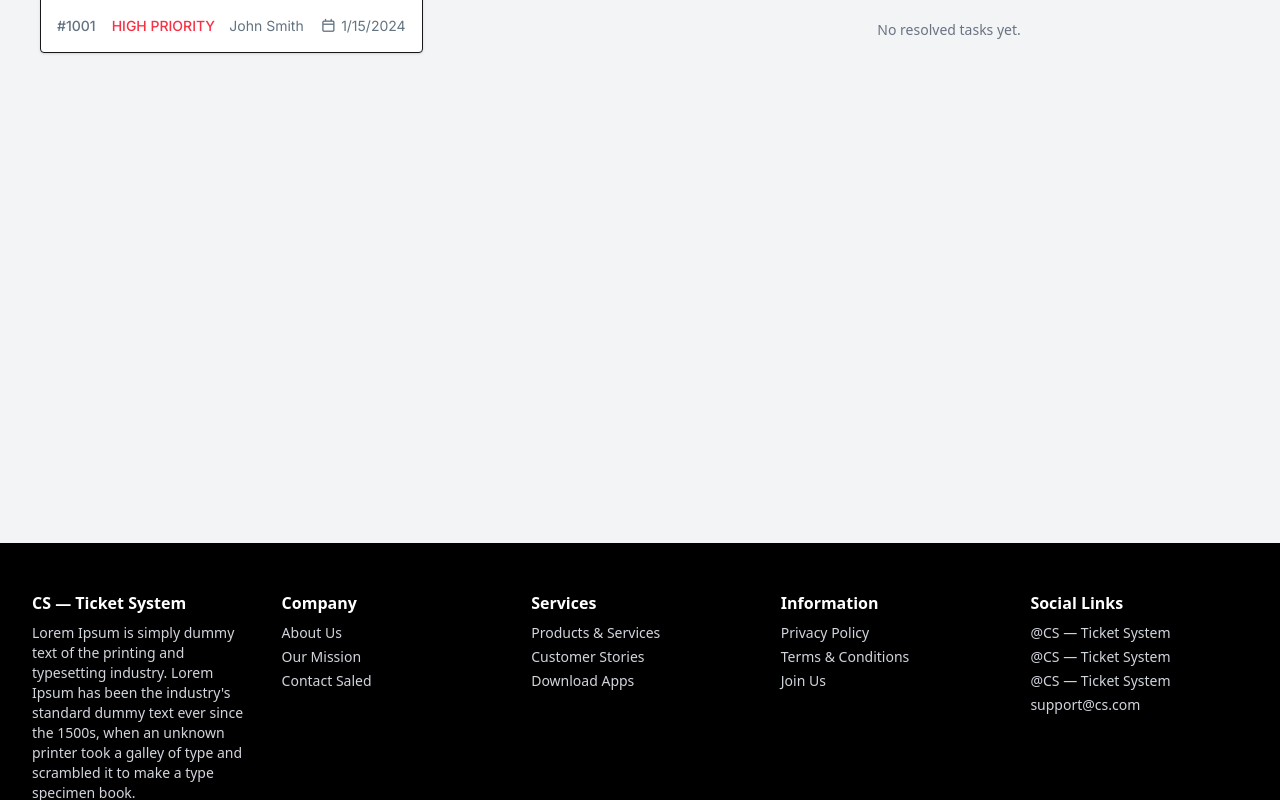
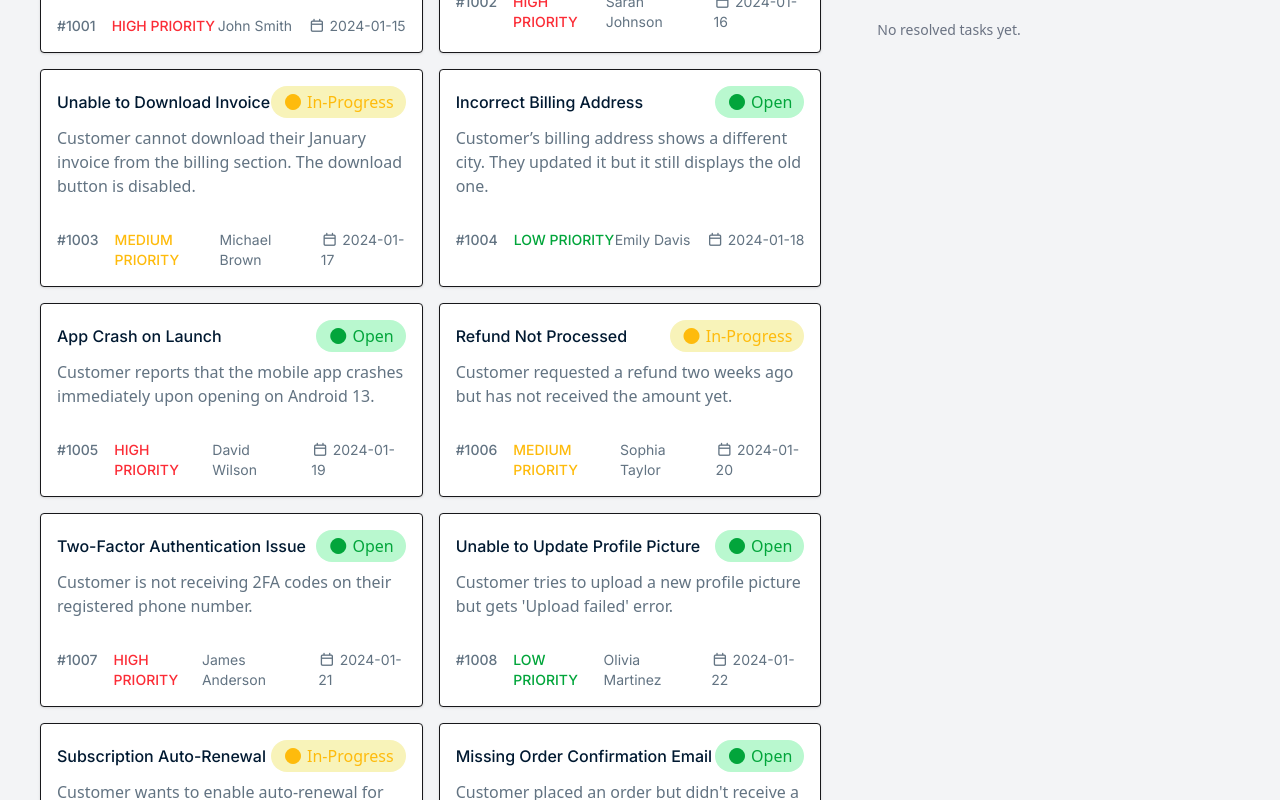
Before and after one commit to azmir-abdulla/Assignment07-Customer-Support-Zone-, a React (Vite) app: page / in a window 1280 px wide. Shown: the part 660-1460 px from the top of the page. Built offline with nearby package versions, Linux system fonts and the light colour scheme.

Commit message:
tickets json data to tickets upload

```diff
--- /dev/null
+++ b/public/tickets.json
@@ -0,0 +1,92 @@
+[
+  {
+    "id": "#1001",
+    "title": "Login Issues - Can't Access Account",
+    "description": "Customer is unable to log in to their account. They've tried resetting their password multiple times but still...",
+    "customer": "John Smith",
+    "priority": "HIGH PRIORITY",
+    "status": "Open",
+    "createdAt": "2024-01-15"
+  },
+  {
+    "id": "#1002",
+    "title": "Payment Failed - Card Declined",
+    "description": "Customer attempted to pay using Visa ending 1234 but the payment keeps failing despite sufficient balance.",
+    "customer": "Sarah Johnson",
+    "priority": "HIGH PRIORITY",
+    "status": "Open",
+    "createdAt": "2024-01-16"
+  },
+  {
+    "id": "#1003",
+    "title": "Unable to Download Invoice",
+    "description": "Customer cannot download their January invoice from the billing section. The download button is disabled.",
+    "customer": "Michael Brown",
+    "priority": "MEDIUM PRIORITY",
+    "status": "In-Progress",
+    "createdAt": "2024-01-17"
+  },
+  {
+    "id": "#1004",
+    "title": "Incorrect Billing Address",
+    "description": "Customer’s billing address shows a different city. They updated it but it still displays the old one.",
+    "customer": "Emily Davis",
+    "priority": "LOW PRIORITY",
+    "status": "Open",
+    "createdAt": "2024-01-18"
+  },
+  {
+    "id": "#1005",
+    "title": "App Crash on Launch",
+    "description": "Customer reports that the mobile app crashes immediately upon opening on Android 13.",
+    "customer": "David Wilson",
+    "priority": "HIGH PRIORITY",
+    "status": "Open",
+    "createdAt": "2024-01-19"
+  },
+  {
+    "id": "#1006",
+    "title": "Refund Not Processed",
+    "description": "Customer requested a refund two weeks ago but has not received the amount yet.",
+    "customer": "Sophia Taylor",
+    "priority": "MEDIUM PRIORITY",
+    "status": "In-Progress",
+    "createdAt": "2024-01-20"
+  },
+  {
+    "id": "#1007",
+    "title": "Two-Factor Authentication Issue",
+    "description": "Customer is not receiving 2FA codes on their registered phone number.",
+    "customer": "James Anderson",
+    "priority": "HIGH PRIORITY",
+    "status": "Open",
+    "createdAt": "2024-01-21"
+  },
+  {
+    "id": "#1008",
+    "title": "Unable to Update Profile Picture",
+    "description": "Customer tries to upload a new profile picture but gets 'Upload failed' error.",
+    "customer": "Olivia Martinez",
+    "priority": "LOW PRIORITY",
+    "status": "Open",
+    "createdAt": "2024-01-22"
+  },
+  {
+    "id": "#1009",
+    "title": "Subscription Auto-Renewal",
+    "description": "Customer wants to enable auto-renewal for their subscription but the toggle is disabled.",
+    "customer": "Liam Thomas",
+    "priority": "MEDIUM PRIORITY",
+    "status": "In-Progress",
+    "createdAt": "2024-01-17"
+  },
+  {
+    "id": "#1010",
+    "title": "Missing Order Confirmation Email",
+    "description": "Customer placed an order but didn't receive a confirmation email even though payment succeeded.",
+    "customer": "Isabella Garcia",
+    "priority": "MEDIUM PRIORITY",
+    "status": "Open",
+    "createdAt": "2024-01-24"
+  }
+]
--- a/src/App.jsx
+++ b/src/App.jsx
@@ -3,6 +3,11 @@
 import Footer from './components/Footer'
 import Cards from './components/Cards';
 import Tickets from './components/Tickets';
+import { Suspense } from 'react';
+
+const tickets = fetch('./tickets.json').then(res => res.json());
+
+
 function App() {
 
 
@@ -10,7 +15,13 @@
     <>
       <Navbar></Navbar>
       <Cards></Cards>
-      <Tickets></Tickets>
+
+
+      <Suspense fallback={<div className='text-center mt-20 text-2xl'>Tickets Are Loading...</div>}>
+        <Tickets tickets={tickets}></Tickets>
+      </Suspense>
+
+
       <Footer></Footer>
     </>
   )
--- a/src/Components/Footer.jsx
+++ b/src/Components/Footer.jsx
@@ -41,10 +41,14 @@
                     <div>
                         <h4 className="text-white font-semibold mb-2">Social Links</h4>
                         <ul className="space-y-1 text-sm">
-                            <li>@CS — Ticket System</li>
-                            <li>@CS — Ticket System</li>
-                            <li>@CS — Ticket System</li>
-                            <li>support@cs.com</li>
+                            <li><i className="fa-brands fa-x-twitter bg-white text-black text-lg px-1 py-1 rounded-[50px]"></i>
+                                @CS — Ticket System</li>
+                            <li><i className="fa-brands fa-linkedin-in bg-white text-black text-lg px-1 py-1 rounded-[50px]"></i>
+                                @CS — Ticket System</li>
+                            <li><i className="fa-brands fa-facebook-f bg-white text-black text-lg px-1 py-1 rounded-[50px]"></i>
+                                @CS — Ticket System</li>
+                            <li><i className="fa-regular fa-envelope bg-white text-black text-lg px-1 py-1 rounded-[50px]"></i>
+                                support@cs.com</li>
                         </ul>
                     </div>
                 </div>
--- a/src/Components/Tickets.jsx
+++ b/src/Components/Tickets.jsx
@@ -1,11 +1,21 @@
-import React from 'react';
+import React, { use } from 'react';
 import TaskStatus from './TaskStatus';
 import Container from './Container';
 
-const Tickets = () => {
+const Tickets = ({ tickets }) => {
+    const ticketsData = use(tickets);
+
     return (
 
+
+
         <Container>
+
+
+
+
+
+
             <div className="grid grid-cols-1 md:grid-cols-3 gap-6 p-6 bg-gray-100 min-h-screen">
 
 
@@ -16,24 +26,37 @@
 
                         <div className="grid grid-cols-1 sm:grid-cols-2 gap-4">
 
-                        <div className="p-4 border rounded-sm shadow-sm bg-white">
+
+
+                            {
+                                ticketsData.map((ticket) => {
+
+                                    return (
+                                        <div key={ticket.id} className="p-4 border rounded-sm shadow-sm bg-white">
                                             <div className='flex justify-between items-center mb-2'>
-                                <h3 className="inter-500 text-[#001931] tex-lg">Login Issues - Can't Access Account</h3>
-                                <span className='px-3 py-1 bg-[#B9F8CF] rounded-[50px] text-[#02A53B]'> <span className='fa-solid fa-circle'></span> Open</span>
+                                                <h3 className="inter-500 text-[#001931] tex-lg">{ticket.title}</h3>
+                                                <span className={`px-3 py-1  rounded-[50px]  ${ticket.status == "Open" ? " bg-[#B9F8CF] text-[#02A53B] " : "bg-[#F8F3B9] text-[#FEBB0C] "
+                                                    }`}> <span className='fa-solid fa-circle'></span> {ticket.status}</span>
                                             </div>
-                            <p className='text-[#627382] text-base'>Customer is unable to log in to their account. They've tried resetting their password multiple times but still...</p>
+                                            <p className='text-[#627382] text-base'>{ticket.description}</p>
                                             <div className='flex justify-between items-center mt-4 '>
-                                <div  className='flex gap-4 mt-4 '>
-                                    <p className="text-sm text-[#627382] inter-500">#1001</p>
-                                    <p className='text-[#F83044] text-sm inter-500'>HIGH PRIORITY</p>
+                                                <div className='flex gap-4 mt-4 '>
+                                                    <p className="text-sm text-[#627382] inter-500">{ticket.id}</p>
+                                                    <p className={` text-sm inter-500
+                                        ${ticket.priority == "HIGH PRIORITY" ? "text-red-500" : ticket.priority == "MEDIUM PRIORITY" ? "text-[#FEBB0C]" : "text-[#02A53B]"}`}>{ticket.priority}</p>
                                                 </div>
-                                <div  className='flex gap-4 mt-4 '>
-                                    <h4 className='text-[#627382] inter text-sm'>John Smith</h4>
-                                    <span className='text-[#627382] inter text-sm'> <span className='fa-regular fa-calendar'></span> 1/15/2024</span>
+                                                <div className='flex gap-4 mt-4 '>
+                                                    <h4 className='text-[#627382] inter text-sm'>{ticket.customer}</h4>
+                                                    <span className='text-[#627382] inter text-sm'> <span className='fa-regular fa-calendar'></span> {ticket.createdAt} </span>
 
                                                 </div>
                                             </div>
                                         </div>
+                                    )
+                                })
+                            }
+
+
 
 
                         </div>
```
Lines whose indentation alone changed are shown as unchanged.
